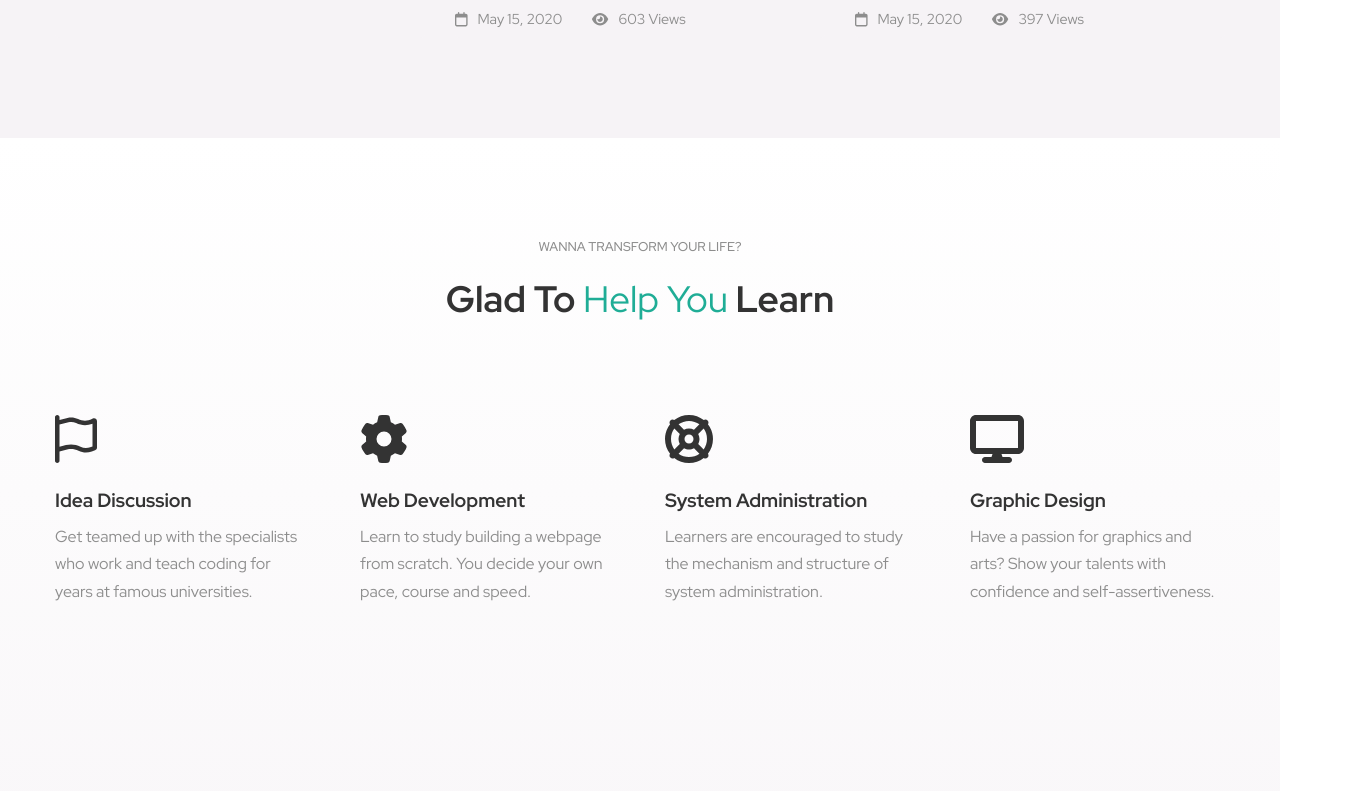
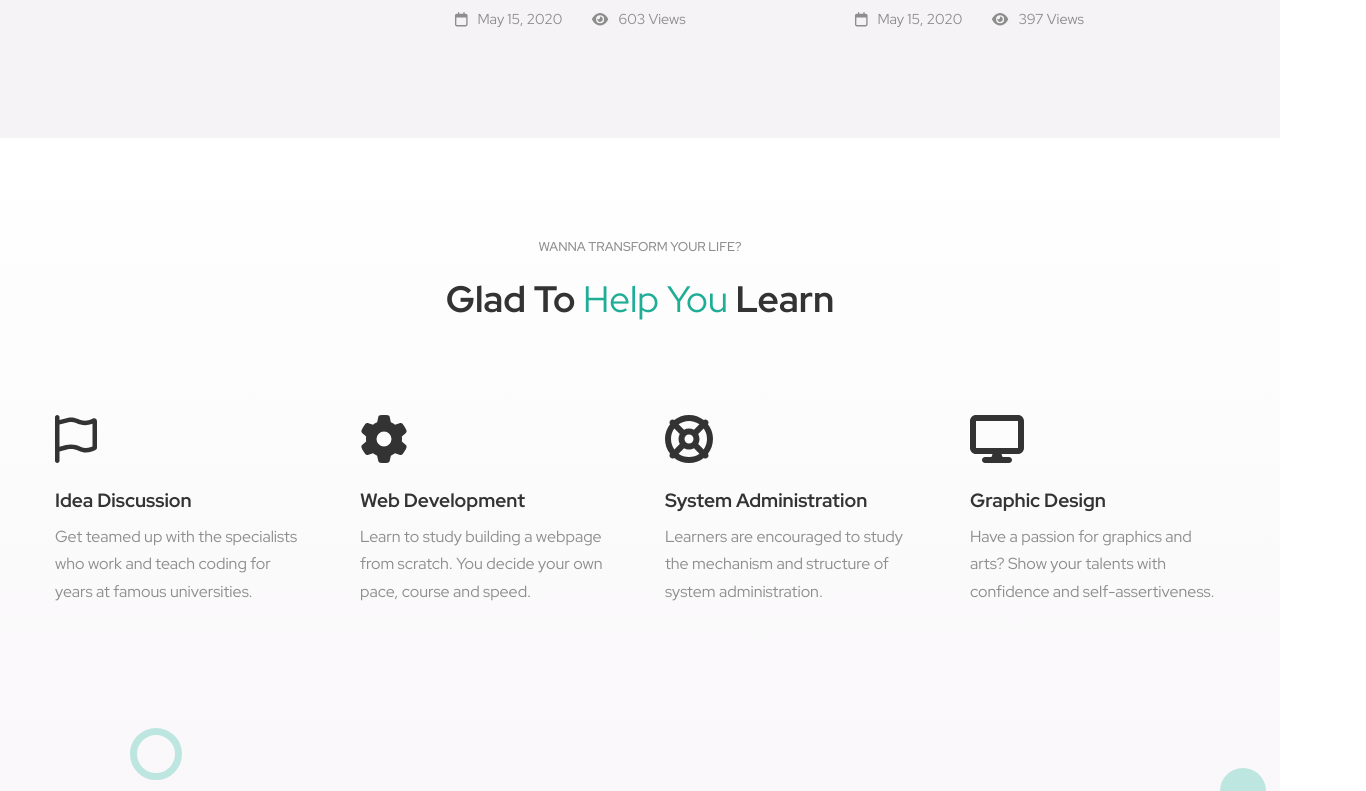
Before and after one commit to OgataiKhan/proj-html-vuejs, a Vue app: page / in a window 1280 px wide. Shown: the part 5160-5951 px from the top of the page, 1366 px wide, since content can reach past the window. Built offline with nearby package versions, Linux system fonts and the light colour scheme.

Commit message:
feat: help section decorative circles

```diff
--- a/src/components/MainSectionHelp.vue
+++ b/src/components/MainSectionHelp.vue
@@ -1,15 +1,61 @@
 <script>
 import { store } from '../store';
 import MainSectionHelpItem from './MainSectionHelpItem.vue';
+import DecorativeCircle from './DecorativeCircle.vue';
 
 export default {
   name: 'MainSectionHelp',
   components: {
     MainSectionHelpItem,
+    DecorativeCircle,
   },
   data() {
     return {
       store,
+      circles: [
+        {
+          size: '52px',
+          borderColor: '#BCE6DF',
+          innerColor: 'transparent',
+          top: '590px',
+          left: 'calc(50% - 510px)',
+        },
+        {
+          size: '35px',
+          borderColor: '#FA7D61',
+          innerColor: '#FA7D61',
+          top: '980px',
+          left: 'calc(50% - 750px)',
+        },
+        {
+          size: '46px',
+          borderColor: '#BCE6DF',
+          innerColor: '#BCE6DF',
+          top: '630px',
+          left: 'calc(50% + 580px)',
+        },
+        {
+          size: '38px',
+          borderColor: '#E28794',
+          innerColor: '#E28794',
+          top: '1070px',
+          left: 'calc(50% + 460px)',
+        },
+        {
+          size: '54px',
+          borderColor: '#EBB860',
+          innerColor: '#EBB860',
+          top: '1230px',
+          left: 'calc(50% - 740px)',
+        },
+        {
+          size: '36px',
+          borderColor: '#AAB8F1',
+          innerColor: '#AAB8F1',
+          top: '1230px',
+          left: 'calc(50% + 690px)',
+        },
+      ],
     };
   },
 };
@@ -25,6 +71,8 @@ export default {
         <MainSectionHelpItem v-for="subject in store.subjects" :title="subject.title" :description="subject.description" :faIcon="subject.faIcon" />
       </ul>
     </div>
+    <DecorativeCircle v-for="circle in circles" :size="circle.size" :borderColor="circle.borderColor" :innerColor="circle.innerColor"
+      :top="circle.top" :left="circle.left" />
   </section>
 </template>
 
@@ -39,6 +87,7 @@ export default {
   background-position: center bottom 0;
   padding-top: 100px;
   min-height: 1088px;
+  position: relative;
   .container {
     @include container;
     .section-subtitle {
```
